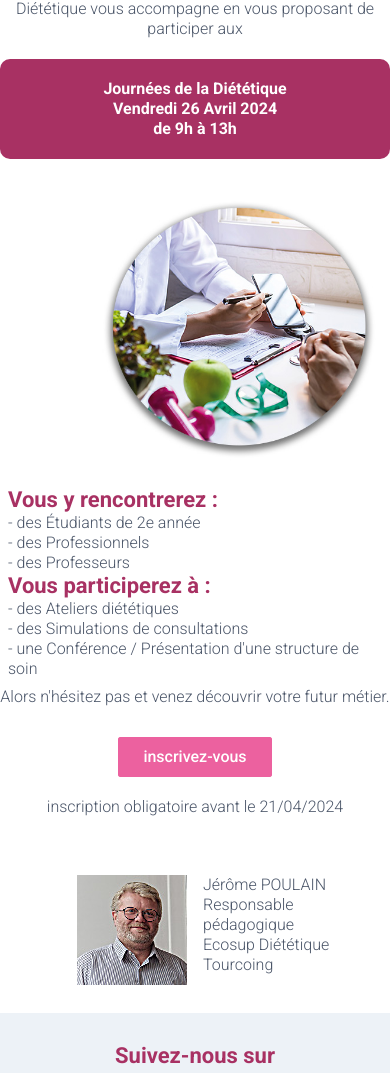
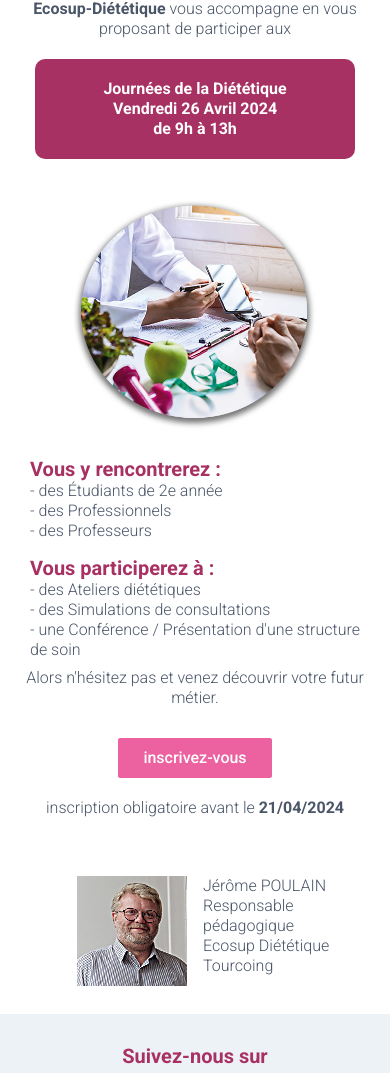
Before and after one commit to StraetenMax/042024_01Dietetique-MJML, a website: page index.html in a window 390 px wide. Shown: the part 369-1442 px from the top of the page. Drawn offline with Linux system fonts and the light colour scheme; grey boxes are pictures that could not be loaded.

Commit message:
responsive mis en place

```diff
--- a/index.html
+++ b/index.html
@@ -138,6 +138,18 @@
       background-color: #a83163 !important;
     }
 
+    @media (max-width:480px) {
+      .mpadding td {
+        padding-left: 10px !important;
+        padding-right: 10px !important;
+      }
+
+      .mesp td {
+        padding-left: 35px !important;
+        padding-right: 35px !important;
+      }
+    }
+
   </style>
 </head>
 
@@ -178,8 +190,8 @@
     </div>
     <!--[if mso | IE]></td></tr></table><![endif]-->
     <!-- Hero titre et Texte -->
-    <!--[if mso | IE]><table align="center" border="0" cellpadding="0" cellspacing="0" class="" role="presentation" style="width:600px;" width="600" bgcolor="#FFFFFF" ><tr><td style="line-height:0px;font-size:0px;mso-line-height-rule:exactly;"><![endif]-->
-    <div style="background:#FFFFFF;background-color:#FFFFFF;margin:0px auto;max-width:600px;">
+    <!--[if mso | IE]><table align="center" border="0" cellpadding="0" cellspacing="0" class="mpadding-outlook" role="presentation" style="width:600px;" width="600" bgcolor="#FFFFFF" ><tr><td style="line-height:0px;font-size:0px;mso-line-height-rule:exactly;"><![endif]-->
+    <div class="mpadding" style="background:#FFFFFF;background-color:#FFFFFF;margin:0px auto;max-width:600px;">
       <table align="center" border="0" cellpadding="0" cellspacing="0" role="presentation" style="background:#FFFFFF;background-color:#FFFFFF;width:100%;">
         <tbody>
           <tr>
@@ -190,12 +202,12 @@
                   <tbody>
                     <tr>
                       <td align="center" style="font-size:0px;padding:0;word-break:break-word;">
-                        <div style="font-family:Roboto, Helvetica, Arial, sans-serif;font-size:40px;font-weight:600;line-height:44px;text-align:center;color:#a83163;">Journées de la Diététique</div>
+                        <div style="font-family:Roboto, Helvetica, Arial, sans-serif;font-size:40px;font-weight:300;line-height:44px;text-align:center;color:#a83163;"><span style="font-weight:700;">Journées</span> de la <span style="font-weight:700;">Diététique</span></div>
                       </td>
                     </tr>
                     <tr>
                       <td align="center" style="font-size:0px;padding:0;word-break:break-word;">
-                        <div style="font-family:Roboto, Helvetica, Arial, sans-serif;font-size:16px;font-weight:300;line-height:20px;text-align:center;color:#4A5568;">Dans le cadre de votre parcours de formation, Ecosup-Diététique vous accompagne en vous proposant de participer aux</div>
+                        <div style="font-family:Roboto, Helvetica, Arial, sans-serif;font-size:16px;font-weight:300;line-height:20px;text-align:center;color:#4A5568;">Dans le cadre de votre parcours de formation, <span style="font-weight:700;">Ecosup-Diététique</span> vous accompagne en vous proposant de participer aux</div>
                       </td>
                     </tr>
                   </tbody>
@@ -209,8 +221,8 @@
     </div>
     <!--[if mso | IE]></td></tr></table><![endif]-->
     <!-- Annonce Date -->
-    <!--[if mso | IE]><table align="center" border="0" cellpadding="0" cellspacing="0" class="" role="presentation" style="width:600px;" width="600" bgcolor="#ffffff" ><tr><td style="line-height:0px;font-size:0px;mso-line-height-rule:exactly;"><![endif]-->
-    <div style="background:#ffffff;background-color:#ffffff;margin:0px auto;max-width:600px;">
+    <!--[if mso | IE]><table align="center" border="0" cellpadding="0" cellspacing="0" class="mesp-outlook" role="presentation" style="width:600px;" width="600" bgcolor="#ffffff" ><tr><td style="line-height:0px;font-size:0px;mso-line-height-rule:exactly;"><![endif]-->
+    <div class="mesp" style="background:#ffffff;background-color:#ffffff;margin:0px auto;max-width:600px;">
       <table align="center" border="0" cellpadding="0" cellspacing="0" role="presentation" style="background:#ffffff;background-color:#ffffff;width:100%;">
         <tbody>
           <tr>
@@ -245,13 +257,13 @@
     </div>
     <!--[if mso | IE]></td></tr></table><![endif]-->
     <!-- Article -->
-    <!--[if mso | IE]><table align="center" border="0" cellpadding="0" cellspacing="0" class="" role="presentation" style="width:600px;" width="600" bgcolor="#ffffff" ><tr><td style="line-height:0px;font-size:0px;mso-line-height-rule:exactly;"><![endif]-->
-    <div style="background:#ffffff;background-color:#ffffff;margin:0px auto;max-width:600px;">
+    <!--[if mso | IE]><table align="center" border="0" cellpadding="0" cellspacing="0" class="mpadding-outlook" role="presentation" style="width:600px;" width="600" bgcolor="#ffffff" ><tr><td style="line-height:0px;font-size:0px;mso-line-height-rule:exactly;"><![endif]-->
+    <div class="mpadding" style="background:#ffffff;background-color:#ffffff;margin:0px auto;max-width:600px;">
       <table align="center" border="0" cellpadding="0" cellspacing="0" role="presentation" style="background:#ffffff;background-color:#ffffff;width:100%;">
         <tbody>
           <tr>
-            <td style="direction:ltr;font-size:0px;padding:0;text-align:center;">
-              <!--[if mso | IE]><table role="presentation" border="0" cellpadding="0" cellspacing="0"><tr><td class="" style="vertical-align:top;width:300px;" ><![endif]-->
+            <td style="direction:ltr;font-size:0px;padding:0 30px;text-align:center;">
+              <!--[if mso | IE]><table role="presentation" border="0" cellpadding="0" cellspacing="0"><tr><td class="" style="vertical-align:top;width:270px;" ><![endif]-->
               <div class="mj-column-per-50 mj-outlook-group-fix" style="font-size:0px;text-align:left;direction:ltr;display:inline-block;vertical-align:top;width:100%;">
                 <table border="0" cellpadding="0" cellspacing="0" role="presentation" width="100%">
                   <tbody>
@@ -260,12 +272,12 @@
                         <table border="0" cellpadding="0" cellspacing="0" role="presentation" style="" width="100%">
                           <tbody>
                             <tr>
-                              <td align="right" style="font-size:0px;padding:0;word-break:break-word;">
+                              <td align="center" style="font-size:0px;padding:0;word-break:break-word;">
                                 <table border="0" cellpadding="0" cellspacing="0" role="presentation" style="border-collapse:collapse;border-spacing:0px;">
                                   <tbody>
                                     <tr>
-                                      <td style="width:284px;">
-                                        <img alt="" src="src/img/circleDietetique.jpg" style="border:0;display:block;outline:none;text-decoration:none;height:auto;width:100%;font-size:13px;" width="284" height="auto" />
+                                      <td style="width:254px;">
+                                        <img alt="" src="src/img/circleDietetique.jpg" style="border:0;display:block;outline:none;text-decoration:none;height:auto;width:100%;font-size:13px;" width="254" height="auto" />
                                       </td>
                                     </tr>
                                   </tbody>
@@ -279,7 +291,7 @@
                   </tbody>
                 </table>
               </div>
-              <!--[if mso | IE]></td><td class="" style="vertical-align:top;width:300px;" ><![endif]-->
+              <!--[if mso | IE]></td><td class="" style="vertical-align:top;width:270px;" ><![endif]-->
               <div class="mj-column-per-50 mj-outlook-group-fix" style="font-size:0px;text-align:left;direction:ltr;display:inline-block;vertical-align:top;width:100%;">
                 <table border="0" cellpadding="0" cellspacing="0" role="presentation" width="100%">
                   <tbody>
@@ -289,7 +301,7 @@
                           <tbody>
                             <tr>
                               <td align="left" style="font-size:0px;padding:0;word-break:break-word;">
-                                <div style="font-family:Roboto, Helvetica, Arial, sans-serif;font-size:22px;font-weight:600;line-height:26px;text-align:left;color:#a83163;">Vous y rencontrerez :</div>
+                                <div style="font-family:Roboto, Helvetica, Arial, sans-serif;font-size:20px;font-weight:600;line-height:24px;text-align:left;color:#a83163;">Vous y rencontrerez :</div>
                               </td>
                             </tr>
                             <tr>
@@ -308,8 +320,8 @@
                               </td>
                             </tr>
                             <tr>
-                              <td align="left" style="font-size:0px;padding:0;word-break:break-word;">
-                                <div style="font-family:Roboto, Helvetica, Arial, sans-serif;font-size:22px;font-weight:600;line-height:26px;text-align:left;color:#a83163;">Vous participerez à :</div>
+                              <td align="left" style="font-size:0px;padding:15px 0 0 0;word-break:break-word;">
+                                <div style="font-family:Roboto, Helvetica, Arial, sans-serif;font-size:20px;font-weight:600;line-height:24px;text-align:left;color:#a83163;">Vous participerez à :</div>
                               </td>
                             </tr>
                             <tr>
@@ -342,8 +354,8 @@
     </div>
     <!--[if mso | IE]></td></tr></table><![endif]-->
     <!-- Phrase -->
-    <!--[if mso | IE]><table align="center" border="0" cellpadding="0" cellspacing="0" class="" role="presentation" style="width:600px;" width="600" bgcolor="#ffffff" ><tr><td style="line-height:0px;font-size:0px;mso-line-height-rule:exactly;"><![endif]-->
-    <div style="background:#ffffff;background-color:#ffffff;margin:0px auto;max-width:600px;">
+    <!--[if mso | IE]><table align="center" border="0" cellpadding="0" cellspacing="0" class="mpadding-outlook" role="presentation" style="width:600px;" width="600" bgcolor="#ffffff" ><tr><td style="line-height:0px;font-size:0px;mso-line-height-rule:exactly;"><![endif]-->
+    <div class="mpadding" style="background:#ffffff;background-color:#ffffff;margin:0px auto;max-width:600px;">
       <table align="center" border="0" cellpadding="0" cellspacing="0" role="presentation" style="background:#ffffff;background-color:#ffffff;width:100%;">
         <tbody>
           <tr>
@@ -393,7 +405,7 @@
                     </tr>
                     <tr>
                       <td align="center" style="font-size:0px;padding:10px 25px;word-break:break-word;">
-                        <div style="font-family:Roboto, Helvetica, Arial, sans-serif;font-size:16px;font-weight:300;line-height:20px;text-align:center;color:#4A5568;">inscription obligatoire avant le 21/04/2024</div>
+                        <div style="font-family:Roboto, Helvetica, Arial, sans-serif;font-size:16px;font-weight:300;line-height:20px;text-align:center;color:#4A5568;">inscription obligatoire avant le <span style="font-weight:700;">21/04/2024</span></div>
                       </td>
                     </tr>
                   </tbody>
@@ -501,7 +513,7 @@
                     <!-- reseaux sociaux -->
                     <tr>
                       <td align="center" style="font-size:0px;padding:10px 0 0 0;word-break:break-word;">
-                        <div style="font-family:Roboto, Helvetica, Arial, sans-serif;font-size:22px;font-weight:600;line-height:26px;text-align:center;color:#a83163;">Suivez-nous sur</div>
+                        <div style="font-family:Roboto, Helvetica, Arial, sans-serif;font-size:20px;font-weight:600;line-height:24px;text-align:center;color:#a83163;">Suivez-nous sur</div>
                       </td>
                     </tr>
                     <tr>
```
Also changed, not shown: 1 other file.
